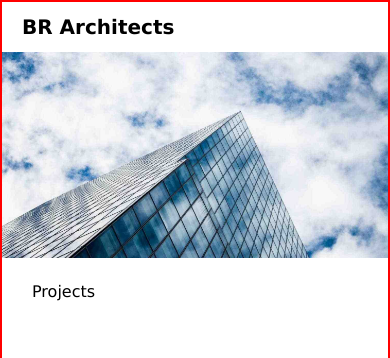
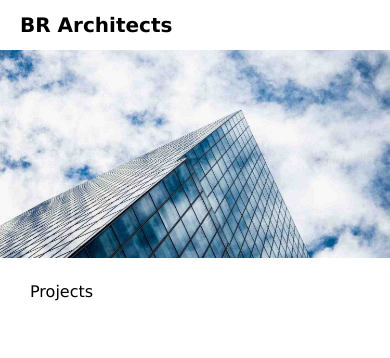
Before and after one commit to rihanansri/Architecture, a plain HTML site: page index.html in a window 390 px wide. Shown: the top 358 px of the page. Drawn offline with Linux system fonts and the light colour scheme.

Commit message:
Add files via upload

```diff
--- a/index.css
+++ b/index.css
@@ -191,9 +191,7 @@ footer>p {
 }
 
 @media only screen and (max-width: 480px) {
-    body {
-        border: 2px solid red;
-    }
+
 
     header h1 {
         padding-left: 20px;
```
